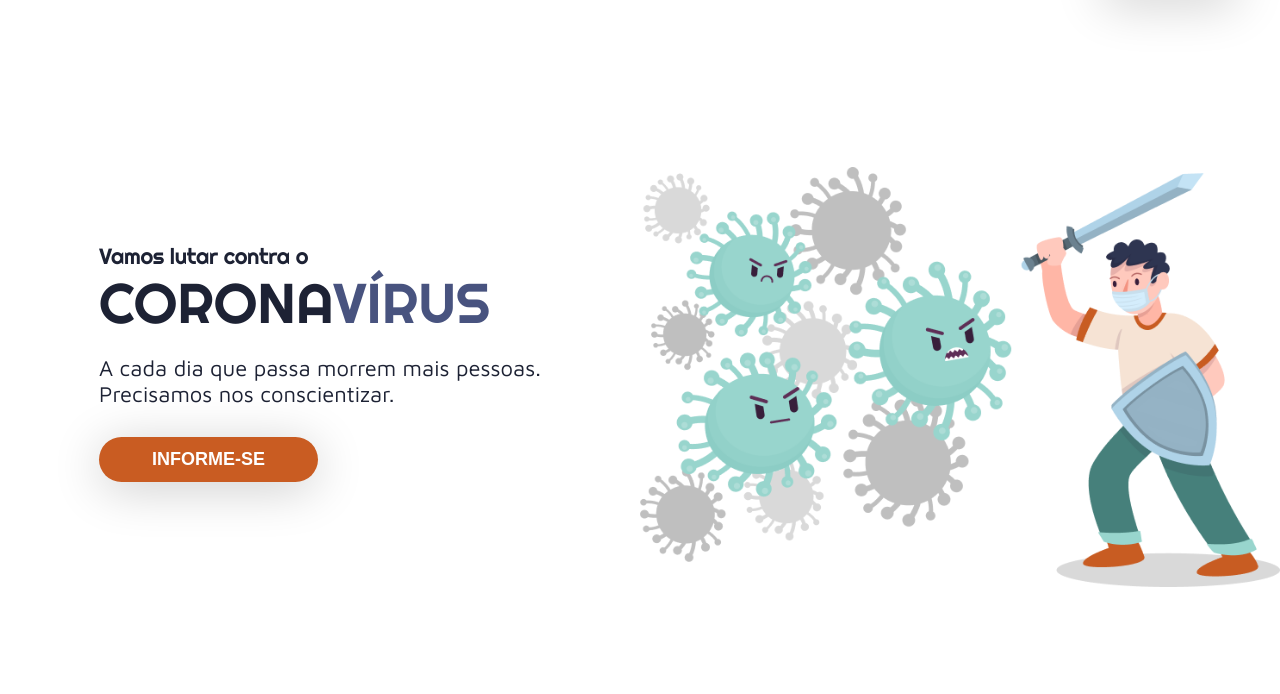
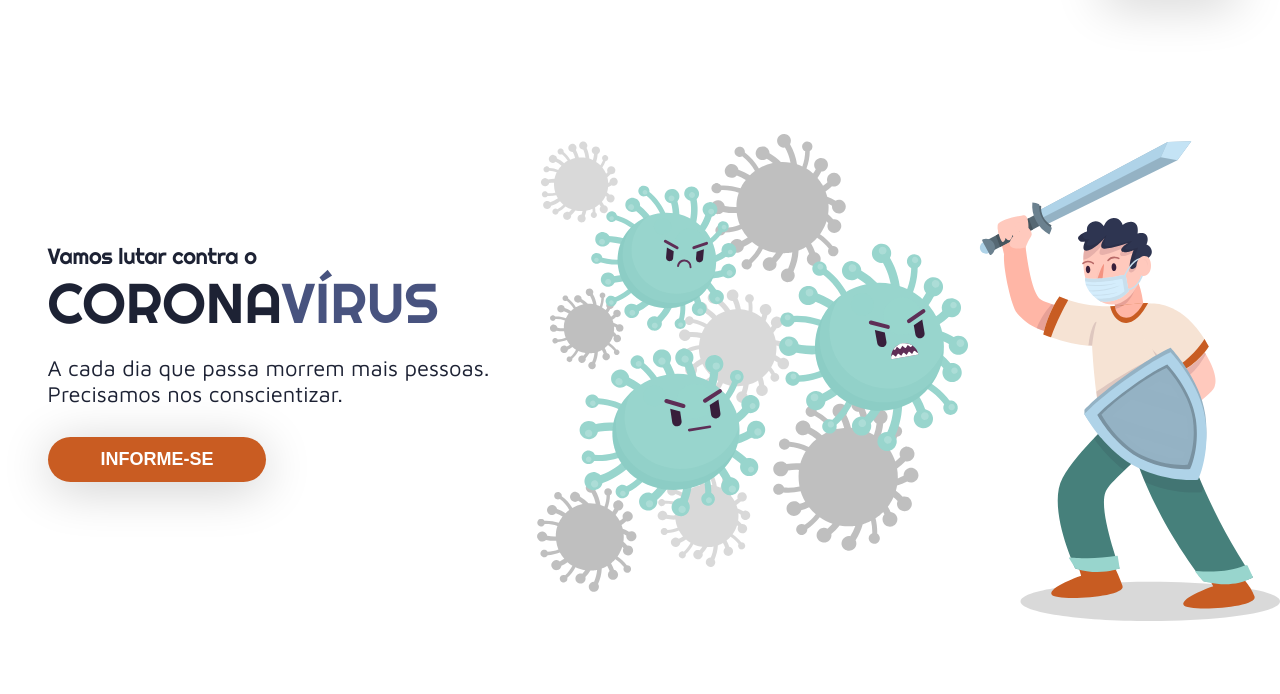
Before and after one commit to aafonsobarbara/Covid-For-Kids-Website, a plain HTML site: page index.html in a window 1280 px wide. Shown: the part 71-765 px from the top of the page. Drawn offline with Linux system fonts and the light colour scheme; a script that the page names is missing.

Commit message:
agora foi

```diff
--- a/index.html
+++ b/index.html
@@ -40,7 +40,7 @@
                 <button class="inf inf2">Informe-se</button>
             </div>
 
-            <div class="bg"><img src="./imagens/Group.png"></div>
+            <div class="bg"><img src="./imagens/background.svg"></div>
             </>
 
         </div>
--- a/style.css
+++ b/style.css
@@ -35,10 +35,6 @@ li {
 a {
   text-decoration: none;
   color: var(--primary-two);
-}
-img {
-  max-width: 100%;
-  display: block;
 }
 h1 {
   font-size: 2.5em;
```
Also changed, not shown: imagens/background.svg (added).
